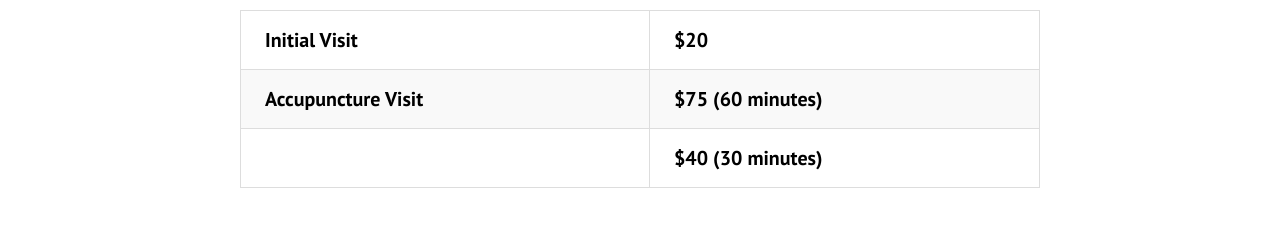
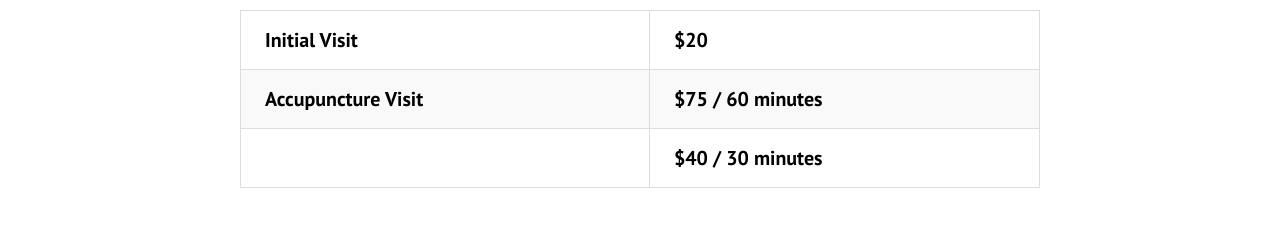
Before and after one commit to JayChuang8/chinese-medical-centre-webapp, a React (Create React App) app: page /accupuncture in a window 1280 px wide. Shown: the part 546-784 px from the top of the page. Built offline with nearby package versions, Linux system fonts and the light colour scheme.

Commit message:
Adjust accupuncture rate formatting

```diff
--- a/src/components/pages/Accupuncture.tsx
+++ b/src/components/pages/Accupuncture.tsx
@@ -8,20 +8,20 @@ import ServiceRateSection, {
 
 const services: ServiceRate[] = [
   { service: "Initial Visit", rate: "$20" },
-  { service: "Accupuncture Visit", rate: "$75 (60 minutes)" },
-  { service: "", rate: "$40 (30 minutes)" },
+  { service: "Accupuncture Visit", rate: "$75 / 60 minutes" },
+  { service: "", rate: "$40 / 30 minutes" },
 ];
 
 const packages: PackageRate[] = [
   {
     service: "5 Session Accupuncture",
-    rate: "$65/session",
-    totalPrice: "$325/package",
+    rate: "$65 / session",
+    totalPrice: "$325 / package",
   },
   {
     service: "10 Session Accupuncture",
-    rate: "$60/session",
-    totalPrice: "$600/package",
+    rate: "$60 / session",
+    totalPrice: "$600 / package",
   },
 ];
 
```
